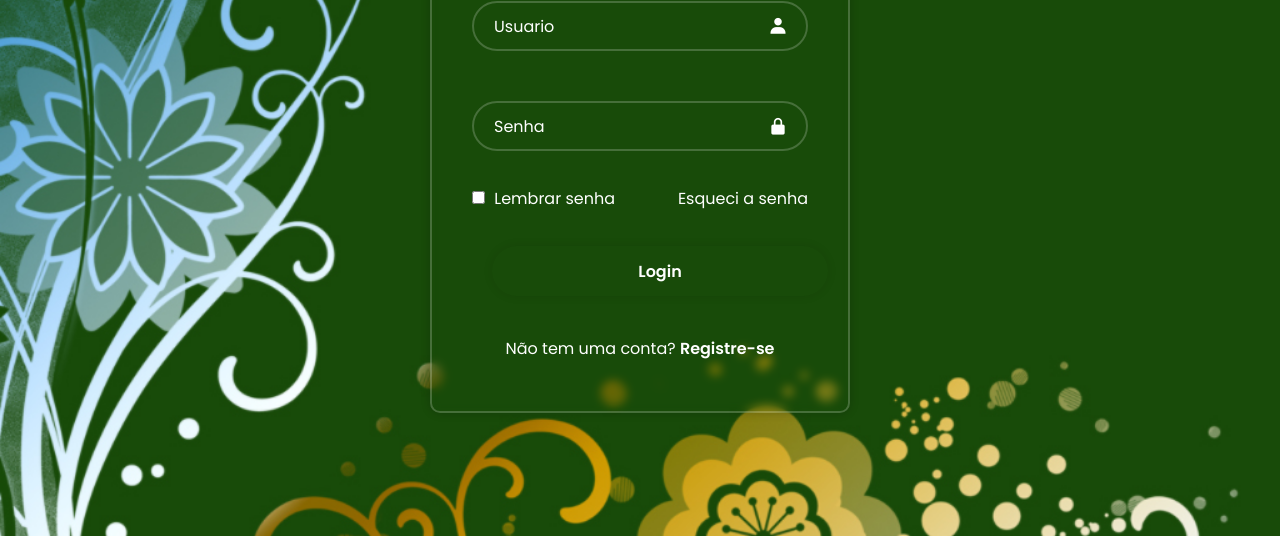
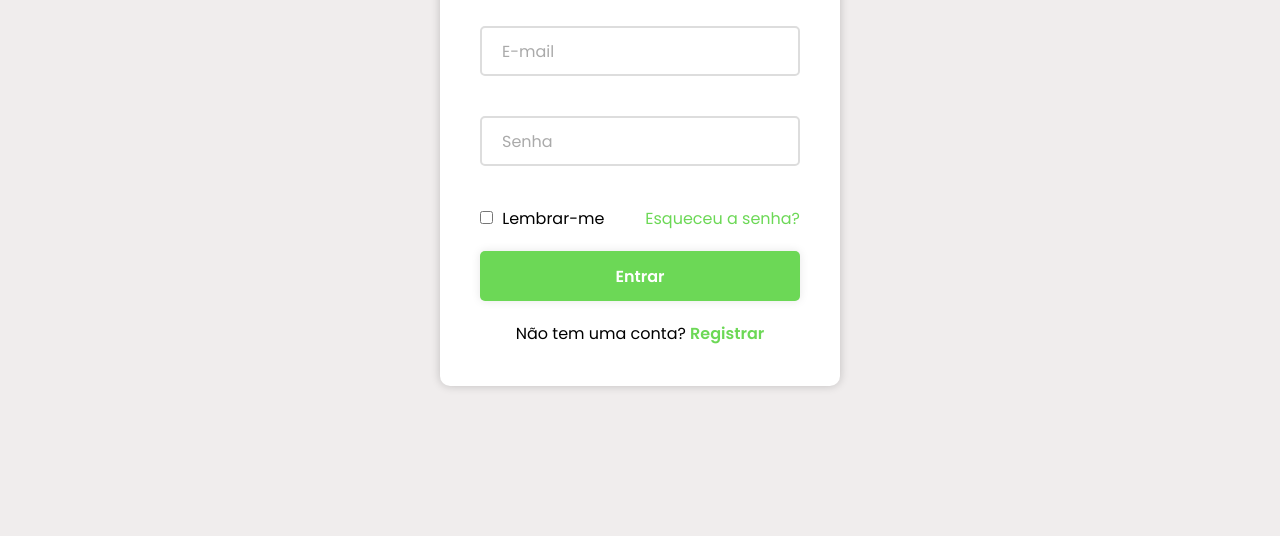
Before and after one commit to Luizcx/FLERP---Gerencie-sua-floricultura, a plain HTML site: page pages/login.html in a window 1280 px wide. Shown: the part 264-800 px from the top of the page. Drawn offline with nearby package versions, Linux system fonts and the light colour scheme.

Commit message:
Interface de login alterada

```diff
--- a/Styles/login.css
+++ b/Styles/login.css
@@ -8,52 +8,56 @@
 }
 
 body{
+background-color: rgb(240, 237, 237);
+font-family: "Poppins", sans-serif;
 display: flex;
 justify-content: center;
 align-items: center;
 min-height: 100vh;
-background: url('assets/img2.jpg');
-background-size: cover;
-background-position: center;
+margin: 0;
+color: black;
 }
 
 .container{
-    width: 420px;
-    background-color: transparent;
-    border: 2px solid rgba(255, 255, 255, .2);
+    width: 400px;
+    background-color: #fff;
     border-radius: 10px;
-    color: white;
-    padding: 30px 40px;
+    padding: 40px;
     box-shadow: 0 0 10px rgba(0, 0, 0, .2);
-    backdrop-filter: blur(5px);
+    display: flex;
+    flex-direction: column;
+    gap: 20px;
+    text-align: center;
 }
 
 .container h1{
     font-size: 40px;
-    text-align: center;
+    color: #333;
+    font-weight: 600;
+    margin-bottom: 20px;
 }
 
 .input-box{
     position: relative;
     width: 100%;
     height: 50px;
-    margin: 50px 0;
+    margin-bottom: 20px;
 }
 
 .input-box input{
     width: 100%;
     height: 100%;
     background-color: transparent;
-    border: 2px solid rgba(255, 255, 255, .2);
-    border-radius: 40px;
+    border: 2px solid #ddd;
+    border-radius: 5px;
     outline: none;
     font-size: 16px;
-    color: white;
-    padding: 20px 45px 20px 20px;
+    color: #333;
+    padding: 0 20px;
 }
 
 .input-box input::placeholder {
-    color: white;
+    color: #aaa;
 }
 
 .input-box i {
@@ -67,16 +71,15 @@ background-position: center;
 .lembrar-esqueci {
     display: flex;
     justify-content: space-between;
-    margin: -15px 0 15px;
 }
 
 .lembrar-esqueci label input{
-    accent-color: rgb(58, 137, 75);
+    accent-color: #6cd856;
     margin-right: 5px;
 }
 
 .lembrar-esqueci a {
-    color: white;
+    color: #6cd856;
     text-decoration: none;
 }
 
@@ -87,34 +90,29 @@ background-position: center;
 .login {
     width: 100%;
     height: 50px;
-    background-color: transparent;
+    background-color: #6cd856;
     border: none;
-    border-radius: 40px;
+    border-radius: 5px;
     cursor: pointer;
     font-size: 16px;
-    color: #fff;
+    color: white;
     font-weight: 600;
     box-shadow: 0 0 10px rgba(0, 0, 0, .1);
-    margin: 20px;
+    transition: background-color 0.3s;
 }
 
 .login:hover {
-    background-color: rgb(148, 251, 162);
-    border: 2px solid rgba(255, 255, 255, .2);
-    color: #333;
-    transition: 0.4s;
+    background-color: #49b246;
 }
 
 .Registrar-link {
     font-size: 16px;
-    text-align: center;
-    margin: 20px 0 20px;
 }
 
 .Registrar-link a {
     font-weight: 600;
     text-decoration: none;
-    color: white;
+    color: #6cd856;
 
 }
 
--- a/pages/login.html
+++ b/pages/login.html
@@ -4,43 +4,36 @@
 <head>
     <meta charset="UTF-8">
     <meta name="viewport" content="width=device-width, initial-scale=1.0">
-    <link href='https://unpkg.com/boxicons@2.1.4/css/boxicons.min.css' rel='stylesheet'>
     <link rel="stylesheet" href="../Styles/login.css">
     <title>Login</title>
 
 </head>
 
 <body>
-    <main class="container">
-        <form>
-            <h1>Login Flowers</h1>
+    <div class="container">
+        <h1>Login</h1>
+
         <div class="input-box">
-                <input placeholder="Usuario" type="email">
-                <i class="bx bxs-user"></i>
+            <input type="email" placeholder="E-mail" required>
         </div>
 
         <div class="input-box">
-                <input placeholder="Senha" type="password">
-                <i class="bx bxs-lock-alt"></i>
+            <input type="password" placeholder="Senha" required>
         </div>
 
         <div class="lembrar-esqueci">
             <label>
-                    <input type="checkbox">
-                    Lembrar senha
+                <input type="checkbox"> Lembrar-me
             </label>
-                <a href="#">Esqueci a senha</a>
+            <a href="#">Esqueceu a senha?</a>
         </div>
 
-
-                <button onclick="window.location.href='index.html'" type="submit" class="login">Login</button>
+        <button onclick="window.location.href= 'index.html'" class="login">Entrar</button>
 
         <div class="Registrar-link">
-                <p>Não tem uma conta? <a href="#">Registre-se</a></p>
+            <p>Não tem uma conta? <a href="#">Registrar</a></p>
         </div>
-        </form>
-
-    </main>
+    </div>
 </body>
 
 </html>
```
Lines whose indentation alone changed are shown as unchanged.
